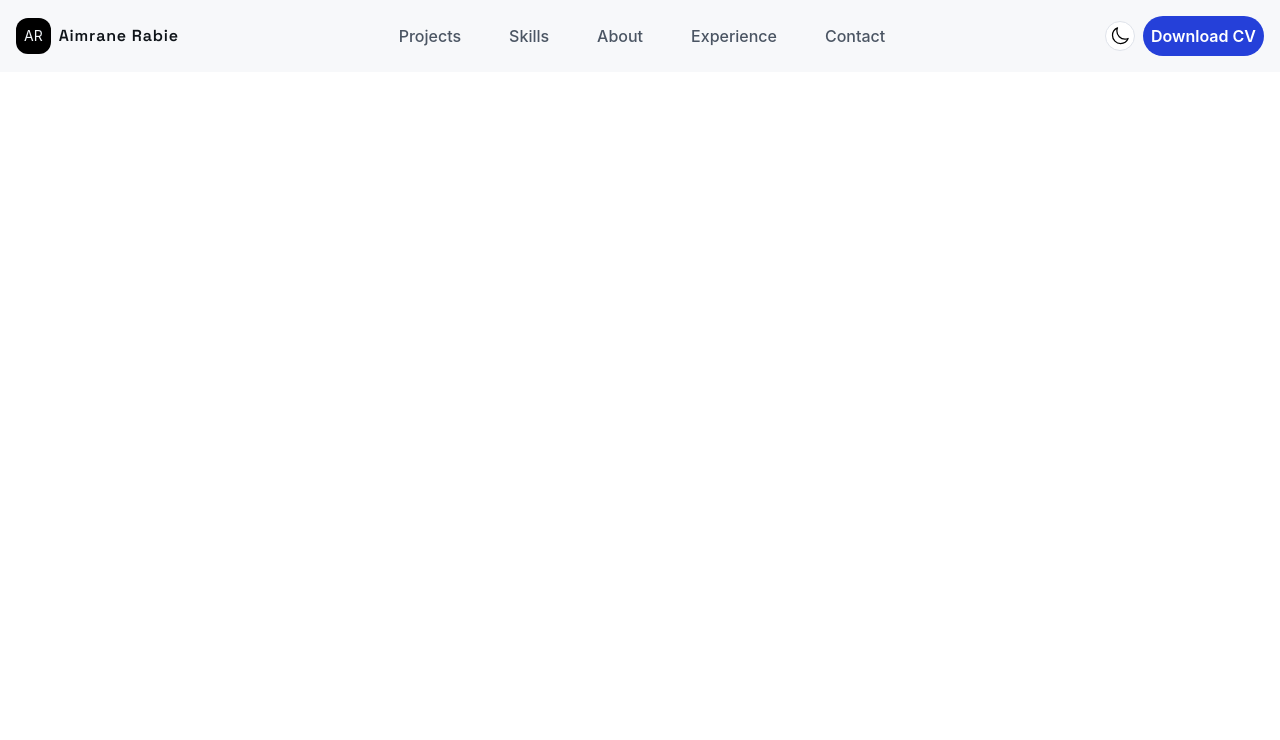
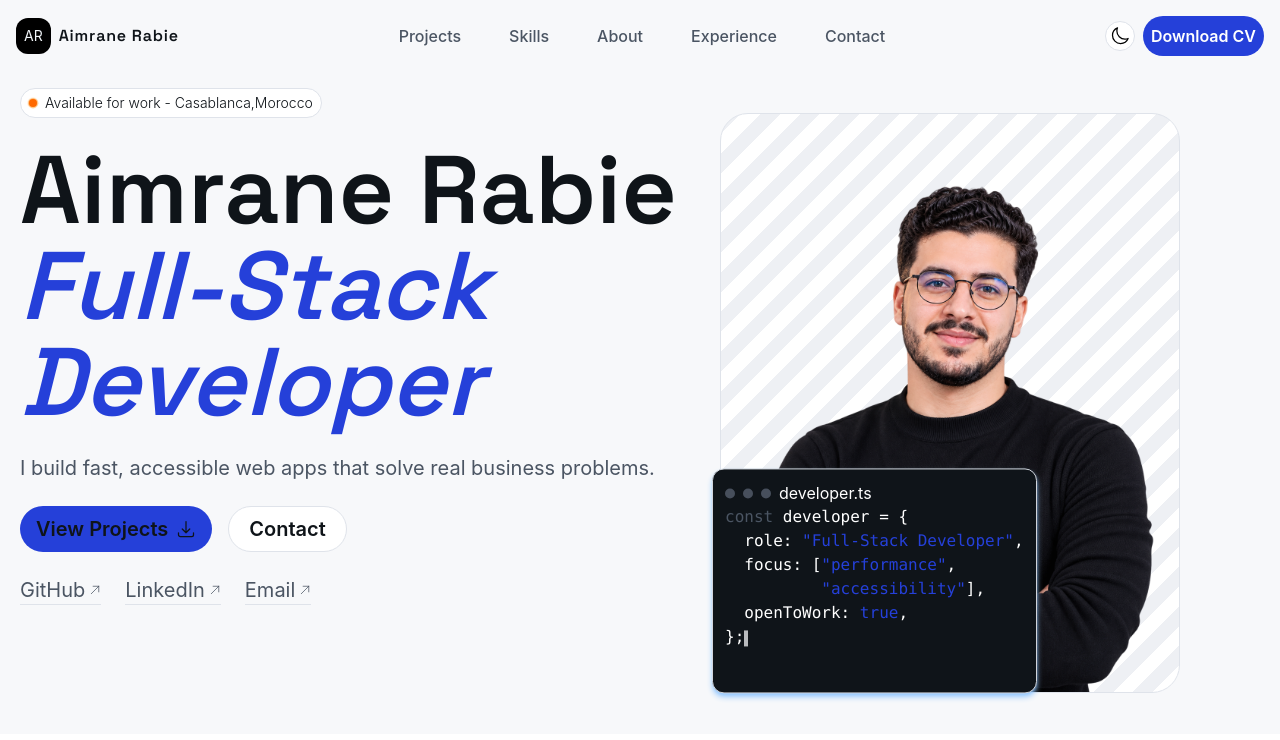
Before and after one commit to aimrane-rabie/my-portfolio, a React (Vite) app: page / in a window 1280 px wide. Shown: the top 740 px of the page. Built offline with nearby package versions, Linux system fonts and the light colour scheme.

Commit message:
feat(hero): add intro section with call to action buttons

```diff
--- a/src/App.jsx
+++ b/src/App.jsx
@@ -1,6 +1,6 @@
 import './App.css'
 import Navbar from './components/Navbar.jsx'
-// import Hero from './components/Hero.jsx'
+import Hero from './components/Hero.jsx'
 function App() {
 
 
@@ -8,7 +8,7 @@ function App() {
 
       <div className='bg-background'>
         <Navbar/>
-        {/* <Hero/> */}
+        <Hero/>
 
       </div>
   )
--- a/src/components/Hero.jsx
+++ b/src/components/Hero.jsx
@@ -0,0 +1,173 @@
+import React from "react";
+import { useState, useEffect } from "react";
+
+export default function Hero() {
+  const [isDark, setIsDark] = useState(false);
+
+  useEffect(() => {
+    const html = document.documentElement;
+
+    // الحالة الأولية
+    setIsDark(html.classList.contains("dark"));
+
+    // مراقبة تغييرات الكلاس
+    const observer = new MutationObserver(() => {
+      setIsDark(html.classList.contains("dark"));
+    });
+
+    observer.observe(html, {
+      attributes: true,
+      attributeFilter: ["class"],
+    });
+
+    // تنظيف المراقب
+    return () => observer.disconnect();
+  }, []);
+  return (
+    <>
+        <section className="hero w-full flex flex-wrap  sm:px-5 px-1 py-4 ">
+          <div className="flex flex-col gap-6 w-full md:w-[55%]">
+            <span className="status flex items-center  sm:gap-2 gap-1 w-full sm:w-fit bg-surface py-1 px-1 sm:py-1 sm:px-2 rounded-full text-sm text-ink font-light border border-line">
+              <span className="relative flex size-2 items-center">
+                <span className="absolute inline-flex size-full rounded-full bg-orange-400 opacity-75 animate-[ping_2.4s_ease-in-out_infinite]"></span>
+                <span className="relative inline-flex size-2 rounded-full bg-orange-500"></span>
+              </span>
+              Available for work - Casablanca,Morocco
+            </span>
+            <h1 className="text-4xl sm:text-5xl lg:text-7xl xl:text-8xl w-full text-ink font-semibold font-heading">
+              Aimrane Rabie <br></br>
+              <em className="text-primary">
+                Full-Stack <br className="hidden md:block" /> Developer
+              </em>
+            </h1>
+            <p className="text-muted text-xl ">
+              I build fast, accessible web apps that solve real business
+              problems.
+            </p>
+            <div className="cta flex flex-col sm:flex-row gap-4 md:text-xl">
+              <button className=" flex items-center gap-2 bg-primary text-ink rounded-full py-2 px-4 transition-trnasform hover:-translate-y-0.25 ease-in-out duration-300 cursor-pointer font-semibold">
+                View Projects
+                <svg
+                  xmlns="http://www.w3.org/2000/svg"
+                  fill="none"
+                  viewBox="0 0 24 24"
+                  stroke-width="1.5"
+                  stroke="currentColor"
+                  class="size-5"
+                >
+                  <path
+                    stroke-linecap="round"
+                    stroke-linejoin="round"
+                    d="M3 16.5v2.25A2.25 2.25 0 0 0 5.25 21h13.5A2.25 2.25 0 0 0 21 18.75V16.5M16.5 12 12 16.5m0 0L7.5 12m4.5 4.5V3"
+                  />
+                </svg>
+              </button>
+              <button className="border border-line hover:border-primary bg-surface text-ink rounded-full py-2 px-5 transition-trnasform hover:-translate-y-0.25 ease-in-out duration-300 cursor-pointer font-semibold">
+                Contact
+              </button>
+            </div>
+            <div className="mini flex sm:flex-row flex-col sm:gap-6 gap-1 md:text-xl justify-center sm:justify-start">
+              <a
+                href="/"
+                className="flex items-center gap-1 border-b border-line hover:border-primary text-muted"
+              >
+                GitHub
+                <svg
+                  xmlns="http://www.w3.org/2000/svg"
+                  fill="none"
+                  viewBox="0 0 24 24"
+                  stroke-width="1.5"
+                  stroke="currentColor"
+                  class="size-3"
+                >
+                  <path
+                    stroke-linecap="round"
+                    stroke-linejoin="round"
+                    d="m4.5 19.5 15-15m0 0H8.25m11.25 0v11.25"
+                  />
+                </svg>
+              </a>
+              <a
+                href="/"
+                className="flex items-center gap-1 border-b border-line hover:border-primary text-muted"
+              >
+                LinkedIn
+                <svg
+                  xmlns="http://www.w3.org/2000/svg"
+                  fill="none"
+                  viewBox="0 0 24 24"
+                  stroke-width="1.5"
+                  stroke="currentColor"
+                  class="size-3"
+                >
+                  <path
+                    stroke-linecap="round"
+                    stroke-linejoin="round"
+                    d="m4.5 19.5 15-15m0 0H8.25m11.25 0v11.25"
+                  />
+                </svg>
+              </a>
+              <a
+                href="/"
+                className="flex items-center gap-1 border-b border-line hover:border-primary text-muted"
+              >
+                Email
+                <svg
+                  xmlns="http://www.w3.org/2000/svg"
+                  fill="none"
+                  viewBox="0 0 24 24"
+                  stroke-width="1.5"
+                  stroke="currentColor"
+                  class="size-3"
+                >
+                  <path
+                    stroke-linecap="round"
+                    stroke-linejoin="round"
+                    d="m4.5 19.5 15-15m0 0H8.25m11.25 0v11.25"
+                  />
+                </svg>
+              </a>
+            </div>
+          </div>
+          <div className="hero-avis relative flex w-full md:w-[40%] h-[630px] justify-center items-center ">
+            <div
+              className="relative z-1 h-[580px] w-[460px] aspect-[4/5]  overflow-hidden rounded-[28px] border border-line
+                bg-[repeating-linear-gradient(135deg,var(--surface-2)_0_14px,var(--surface)_14px_28px)]"
+            >
+              <img
+                src={`${isDark ? "me-darkMode.png" : "me.png"}`}
+                alt="[Your Name], full-stack developer"
+                className="absolute  bottom-0 left-1/2 h-[92%] -translate-x-1/2 object-contain"
+              />
+            </div>
+
+
+            <div className="code z-2 absolute   h-[225px]  flex flex-col bottom-0 left-2.5  border border-gray-300 p-3 text-surface bg-ink rounded-xl transform  ease-in-out -translate-y-2 animate-[bounce_10s_infinite] shadow-md shadow-blue-300">
+              <div className="code-top flex items-center gap-2">
+                <i className="flex h-2.5 w-2.5 bg-[#474F5C] rounded-full"></i>
+                <i className="flex h-2.5 w-2.5 bg-[#474F5C] rounded-full"></i>
+                <i className="flex h-2.5 w-2.5 bg-[#474F5C] rounded-full"></i>
+                <span>developer.ts</span>
+              </div>
+
+
+              <pre>
+                <span className=" text-muted ">const</span> developer = {"{"}
+                {"\n  "}role:{" "}
+                <span className="text-primary">"Full-Stack Developer"</span>,
+                {"\n  "}focus: [
+                <span className="text-primary">"performance"</span>,
+                {"\n          "}
+                <span className="text-primary">"accessibility"</span>],
+                {"\n  "}openToWork: <span className="text-primary">true</span>,
+                {"\n"}
+                {"}"};<span className="caret"></span>
+                <span className="absolute bottom-11.5 inline-block w-1 h-4 bg-background animate-pulse"></span>
+
+              </pre>
+            </div>
+          </div>
+        </section>
+    </>
+  );
+}
```
